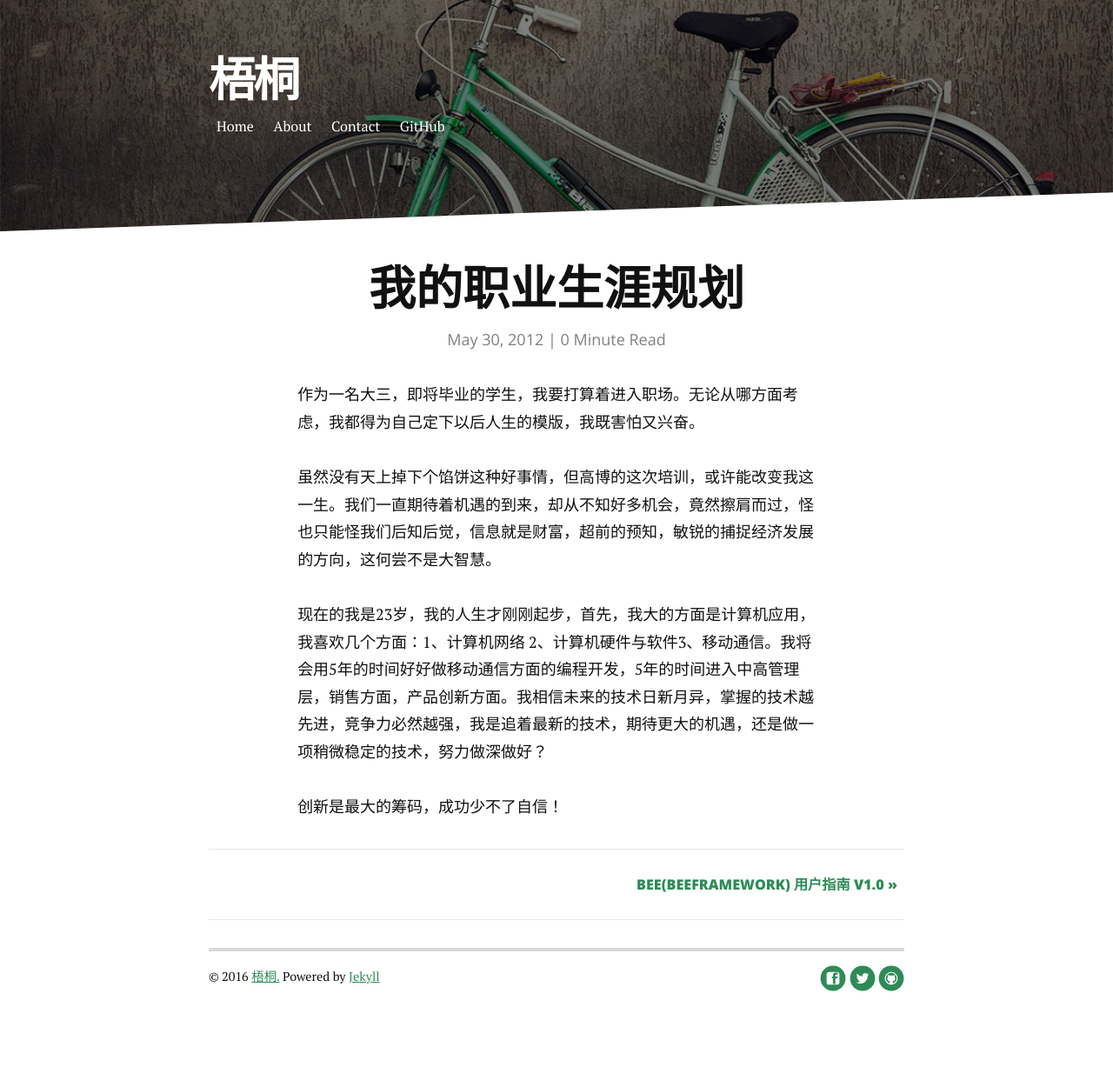
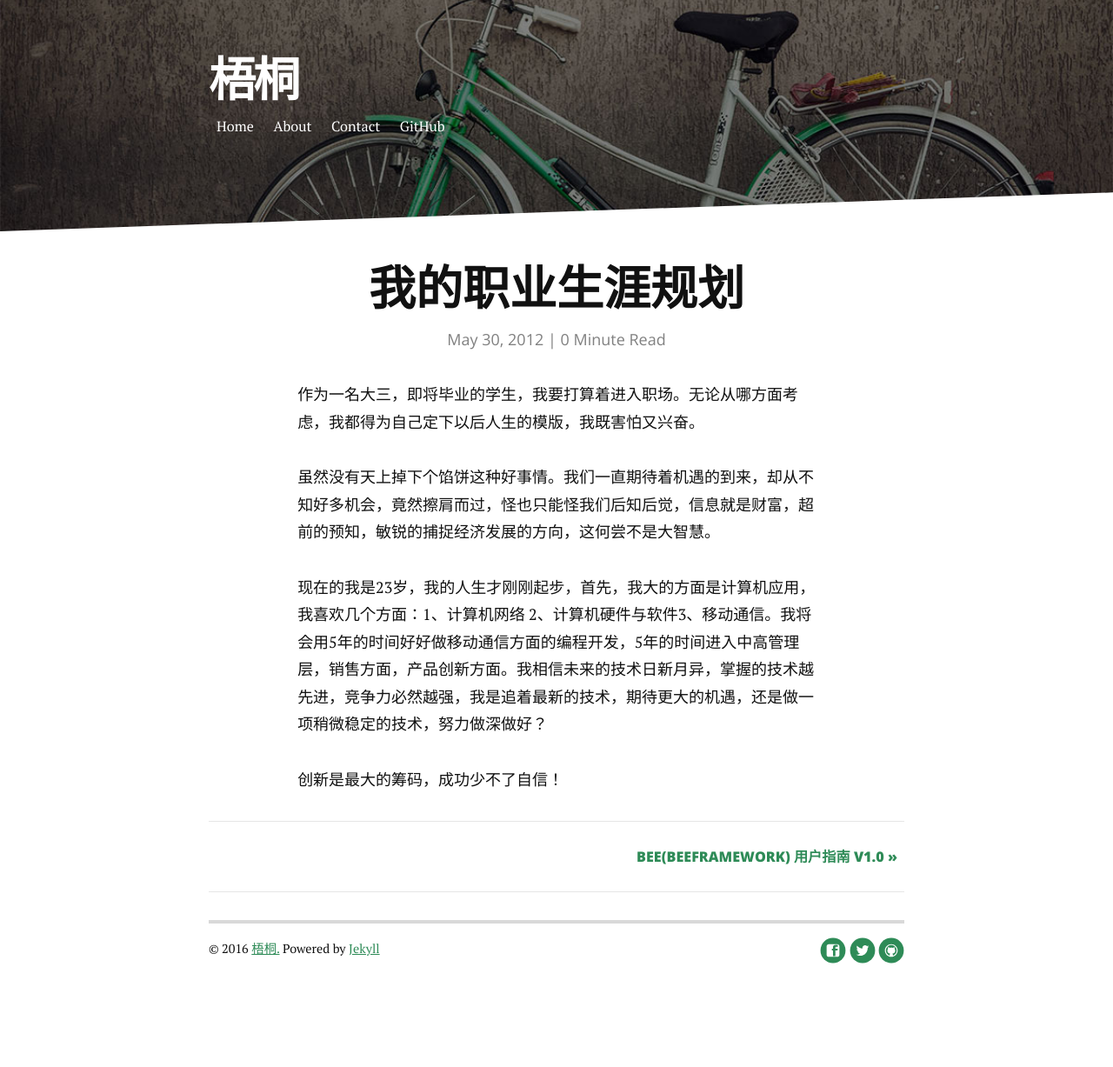
Before and after one commit to wutoz/wutoz.github.io, a Jekyll site: the page built from _posts/2012-05-30-我的职业生涯规划.markdown, in a window 1280 px wide. Shown: the whole page at 87% size. Built offline with Jekyll 4.4.1, drawn with Linux system fonts in a browser that asks for light colours; nearby versions of some CDN libraries; Markdown is read by kramdown in place of the engine named in the settings; comment, search, counter and statistics services are not loaded; after the commit the page ends 1195 px from its top, so only the background shows below that.

Commit message:
2016.01.06

```diff
--- a/_posts/2012-05-30-我的职业生涯规划.markdown
+++ b/_posts/2012-05-30-我的职业生涯规划.markdown
@@ -6,7 +6,7 @@ date:  2012-05-30
 
 作为一名大三，即将毕业的学生，我要打算着进入职场。无论从哪方面考虑，我都得为自己定下以后人生的模版，我既害怕又兴奋。
 
-虽然没有天上掉下个馅饼这种好事情，但高博的这次培训，或许能改变我这一生。我们一直期待着机遇的到来，却从不知好多机会，竟然擦肩而过，怪也只能怪我们后知后觉，信息就是财富，超前的预知，敏锐的捕捉经济发展的方向，这何尝不是大智慧。
+虽然没有天上掉下个馅饼这种好事情。我们一直期待着机遇的到来，却从不知好多机会，竟然擦肩而过，怪也只能怪我们后知后觉，信息就是财富，超前的预知，敏锐的捕捉经济发展的方向，这何尝不是大智慧。
 
 现在的我是23岁，我的人生才刚刚起步，首先，我大的方面是计算机应用，我喜欢几个方面：1、计算机网络 2、计算机硬件与软件3、移动通信。我将会用5年的时间好好做移动通信方面的编程开发，5年的时间进入中高管理层，销售方面，产品创新方面。我相信未来的技术日新月异，掌握的技术越先进，竞争力必然越强，我是追着最新的技术，期待更大的机遇，还是做一项稍微稳定的技术，努力做深做好？
 
--- a/_posts/2015-10-2-Swift学习笔记.markdown
+++ b/_posts/2015-10-2-Swift学习笔记.markdown
@@ -9,4 +9,9 @@ date: 2015-10-2
 ####第一天
 
 ####10.17更新
+
 *开始写项目*
+
+####01.02更新
+
+*写了个playground*
```
